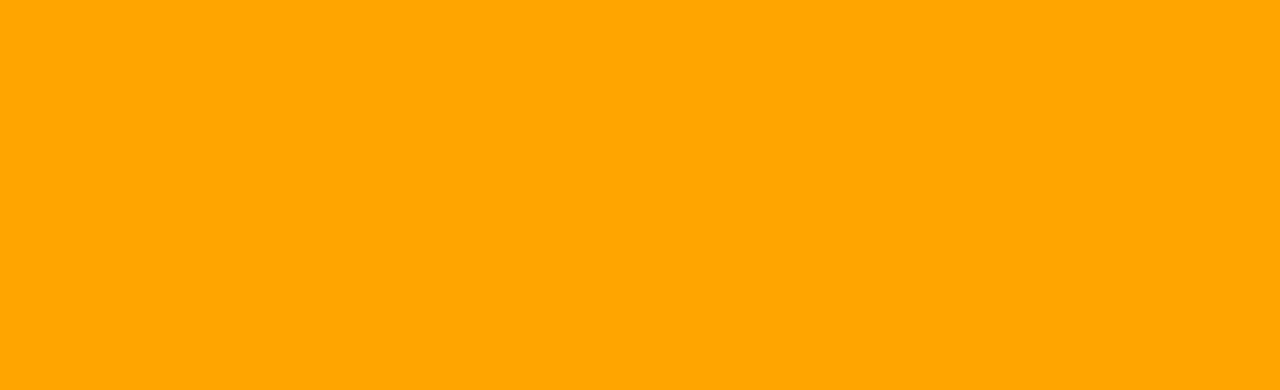
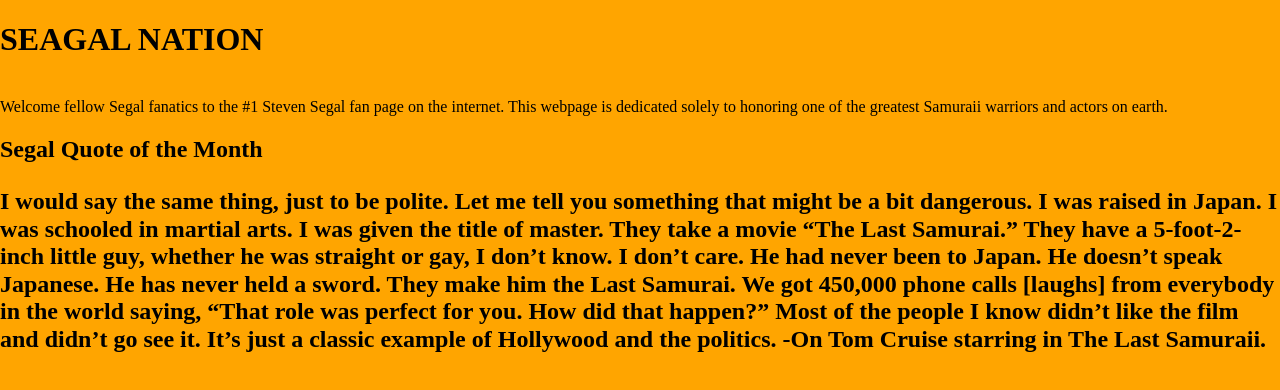
Before and after one commit to RSuber/First-Homework, a plain HTML site: page index.html in a window 1280 px wide. Drawn offline with nearby package versions, Linux system fonts and the light colour scheme.

Commit message:
Added body paragraph

```diff
--- a/index.html
+++ b/index.html
@@ -2,11 +2,30 @@
 <html>
   <head>
     <meta charset="utf-8">
-    <title>My First WebPage</title>
+    <title>Steven Segal Nation</title>
     <link rel="stylesheet" href="styles.css">
     <link rel="stylesheet" href="normalize.css">
   </head>
+    <Header>
+      <h1>SEAGAL NATION</h1>
+      <img src=""/>
+    </Header>
   <body>
-
+    Welcome fellow Segal fanatics to the #1 Steven Segal fan page on the internet.
+    This webpage is dedicated solely to honoring one of the greatest Samuraii warriors
+    and actors on earth.
+    <div>
+      <h2> Segal Quote of the Month </h>
+        <p> I would say the same thing, just to be polite.
+          Let me tell you something that might be a bit dangerous.
+          I was raised in Japan. I was schooled in martial arts. I was given
+          the title of master. They take a movie “The Last Samurai.” They have a
+         5-foot-2-inch little guy, whether he was straight or gay, I don’t know.
+         I don’t care. He had never been to Japan. He doesn’t speak Japanese. He
+         has never held a sword. They make him the Last Samurai. We got 450,000 phone
+         calls [laughs] from everybody in the world saying, “That role was perfect for
+         you. How did that happen?” Most of the people I know didn’t like the film and
+         didn’t go see it. It’s just a classic example of Hollywood and the politics.
+         -On Tom Cruise starring in The Last Samuraii.</p>
   </body>
 </html>
```
